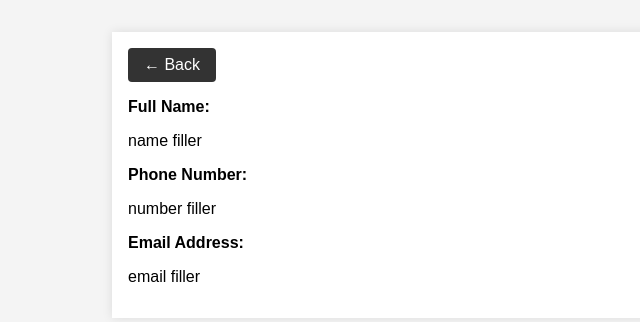
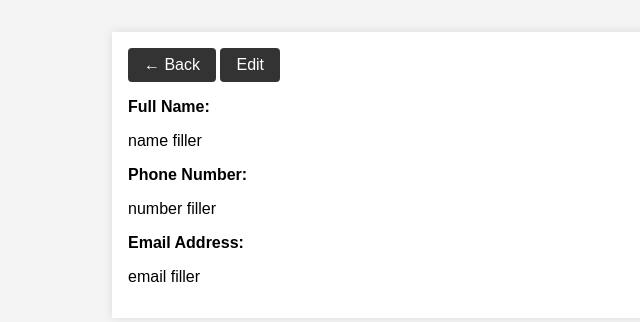
Before and after one commit to software-students-fall2023/2-web-app-exercise-team1-pt-2, a Python web app: template templates/contact.html in a window 1280 px wide. Shown: the part 112-434 px from the top of the page, without its empty margins (0-640 px from the left). Run offline with Jinja, Linux system fonts and the light colour scheme; the template is opened without the code that fills it, so the values that code supplies are empty.

Commit message:
added edit button

```diff
--- a/templates/contact.html
+++ b/templates/contact.html
@@ -13,6 +13,7 @@
     <main>
         <div class="buttons">
             <a href="javascript:history.back()">&#8592; Back</a>
+            <a class="edit-button" href="./edit">Edit</a>
         </div>
         <div class="details-group">
             <strong>Full Name:</strong>
```
